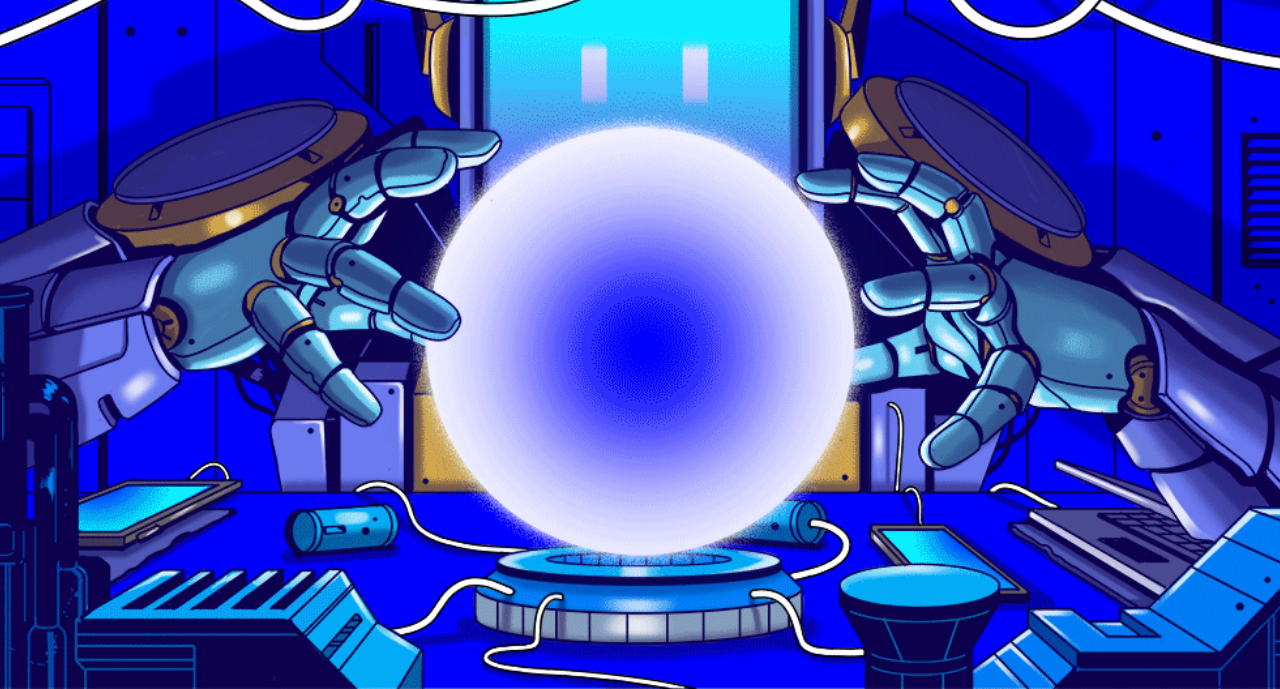
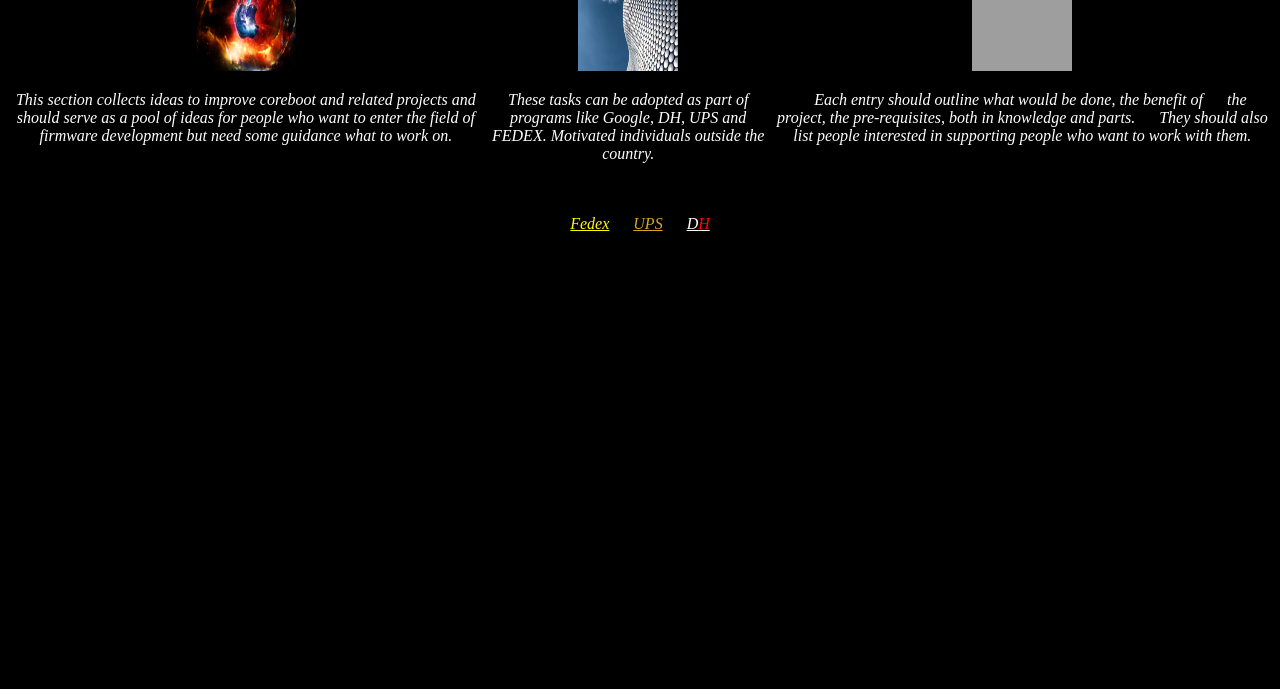
Before and after one commit to details404/Shipping, a plain HTML site: page index.html in a window 1280 px wide. Shown: the part 111-800 px from the top of the page. Drawn offline with Linux system fonts and the light colour scheme; grey boxes are pictures that could not be loaded.

Commit message:
Add files via upload

```diff
--- a/index.html
+++ b/index.html
@@ -1,24 +1,47 @@
 <!DOCTYPE html>
 <html lang="en">
 <head>
-    <meta charset="UTF-8">
-    <meta name="viewport" content="width=device-width, initial-scale=1.0">
-    <meta http-equiv="X-UA-Compatible" content="IE=7">
-    <meta http-equiv="X-UA-Compatible" content="ie=edge">
-    <link rel="stylesheet" href="./css/img.css">
+  <meta charset="UTF-8">
+  <meta name="viewport" content="width=device-width, initial-scale=1.0">
+  <meta http-equiv="X-UA-Compatible" content="ie=edge">
+  <link rel="stylesheet" href="./css/style.css">
 </head>
-<title>Shipping Site</title>
+<title>Info</title>
 <body>
+  <header>
+    <h1>Business site</h1>
+  </header>
 
-    <!-- <div class="btn">
-        <a class="btn" href="#">My Link</a>
-  <br>
-  <br>
-  <button class="btn">My Button</button>
-    </div> -->
-    <div class="btn">
-        </br><code><p></p></code>
-        <a href="./about.html">Info</a>
+  <div id="msg">
+    <div id="msg1">
+      <img src="./css/img/DESKTOP BACKGROUND.jpg" alt="" width="100px" height="100px">
+      <p>
+        This section collects ideas to improve coreboot and related projects and should serve as a pool of ideas for people who want to enter the field of firmware development but need some guidance what to work on.
+        </p>
     </div>
+
+    <div id="msg2">
+      <img src="./css/img/img17.jpg" alt="" width="100px" height="100px">
+      <p>
+        These tasks can be adopted as part of programs like Google, DH, UPS and FEDEX. Motivated individuals outside the country.
+      </p>
+    </div>
+
+    <div id="msg3">
+      <img src="./css/img/code.gif" alt="" width="100px" height="100px">
+      <p>
+        &nbsp; &nbsp; Each entry should outline what would be done, the benefit of &nbsp; &nbsp; &nbsp;the project, the pre-requisites, both in knowledge and parts.&nbsp; &nbsp; &nbsp; They should also list people interested in supporting people who want to work with them.
+      </p>
+    </div>
+  </div>
+
+<center>
+  <br></br>
+    <a style="color: yellow;" href="https://www.fedex.com/en-us/home.html">Fedex</a>
+    &nbsp;&nbsp;&nbsp;&nbsp;
+    <a style="color: goldenrod;" href="https://www.ups.com/ng/en/Home.page">UPS</a>
+    &nbsp;&nbsp;&nbsp;&nbsp;
+    <a style="color: #fff;" href="https://www.dhnet.be/">D<span style="color: red;">H</span></a>
+  </center>
 </body>
 </html>
```
Also changed, not shown: indexx (1)/index.html (added, +29 -0 lines), indexx (2).html (added, +24 -0 lines).
